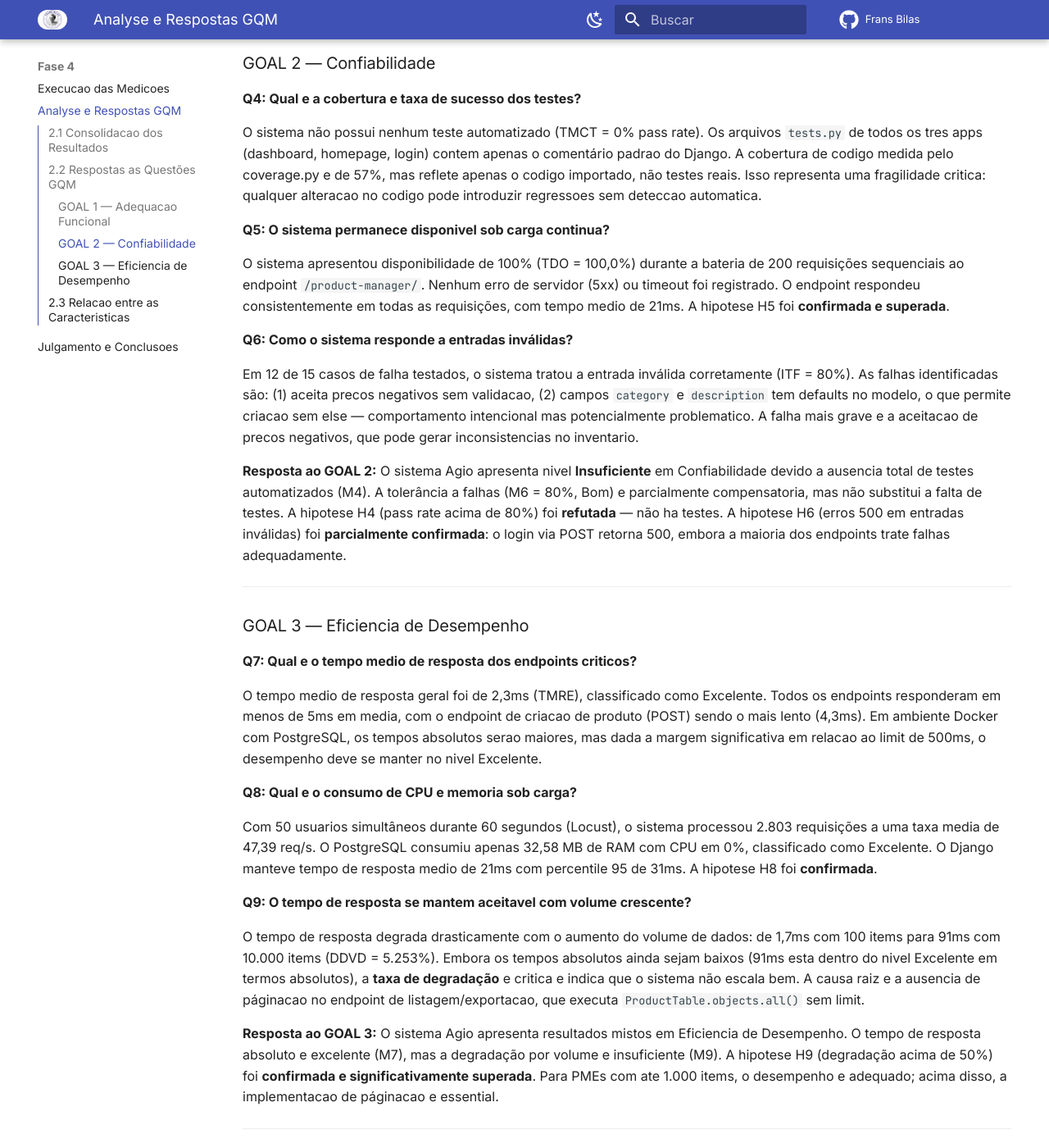
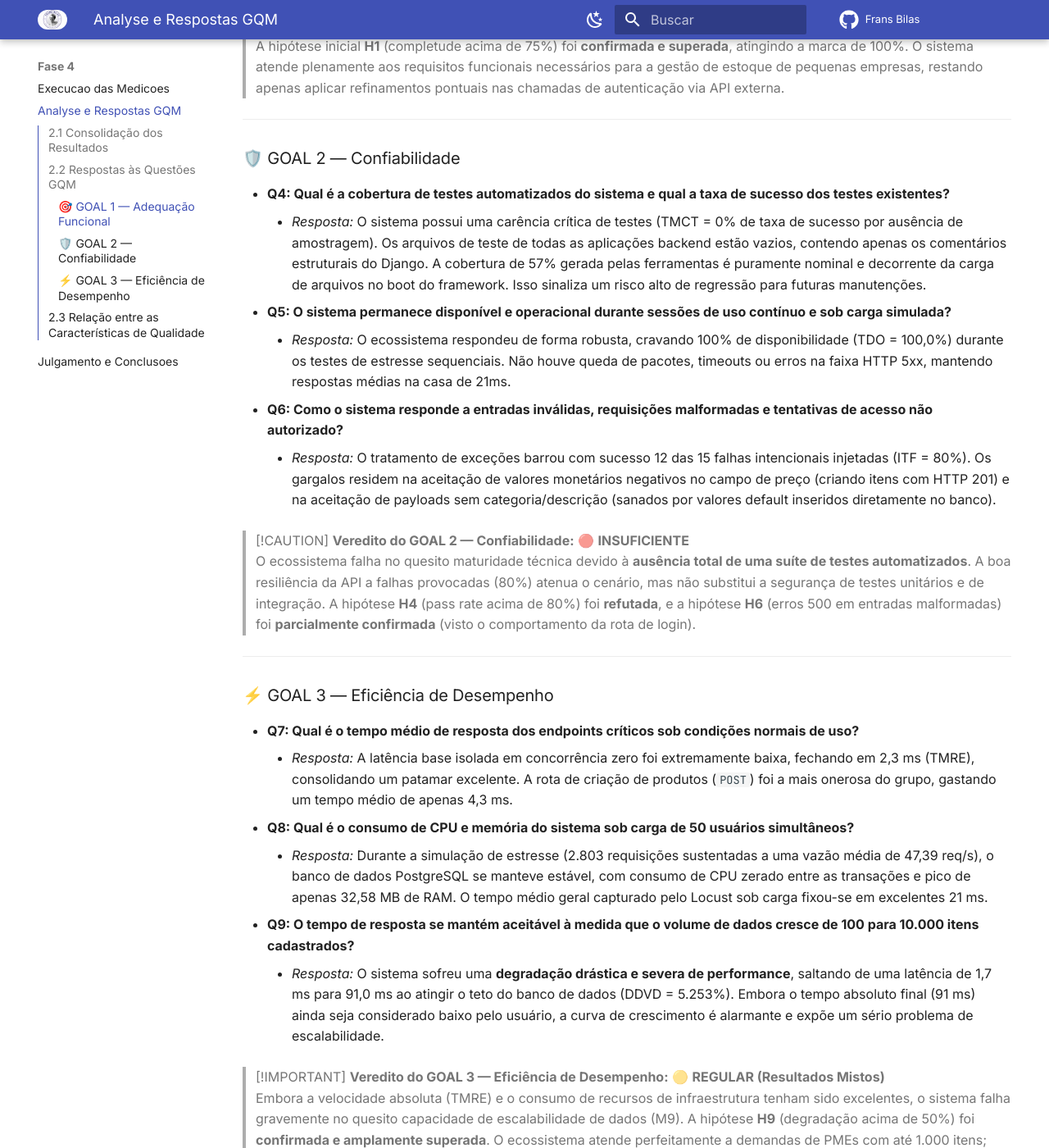
Before and after one commit to FCTE-Qualidade-de-Software-1/2026-1_T01_FRANS_BILAS, an MkDocs documentation site: the page built from docs/fase4/analise_gqm.md, in a window 1280 px wide and 1400 px high, scrolled down 1538 px. Shown: the whole window at 82% size. Built offline with MkDocs 1.6.1 and Material for MkDocs 9.7.7, drawn with Linux system fonts in a browser that asks for light colours; comment, search, counter and statistics services are not loaded; some of the changed text lies outside the part shown.

Commit message:
docs(fase4): redige as respostas das questoes e cruzamento de dados

```diff
--- a/docs/fase4/analise_gqm.md
+++ b/docs/fase4/analise_gqm.md
@@ -1,83 +1,78 @@
-# 2. Analyse e Respostas GQM
+# 2. Análise e Respostas GQM
 
-## 2.1 Consolidacao dos Resultados
-
-| ID | Métrica | Resultado | Nivel |
-|---|---|---|---|
-| M1 | Indice de Completude Funcional (ICF) | 100,0% | Excelente |
-| M2 | Taxa de Correcao Funcional (TCF) | 90,0% | Bom |
-| M3 | Indice de Adequacao a Tarefa (IAT) | 83,3% | Bom |
-| M4 | Taxa de Maturidade por Cobertura de Testes (TMCT) | 0% pass (0 testes) / 57% cobertura | Insuficiente |
-| M5 | Taxa de Disponibilidade Operacional (TDO) | 100,0% (200/200 requisições) | Excelente |
-| M6 | Indice de Tolerancia a Falhas (ITF) | 80,0% | Bom |
-| M7 | Tempo Medio de Resposta por Endpoint (TMRE) | 2,3ms | Excelente |
-| M8 | Utilizacao de Recursos sob Carga (URC) | PostgreSQL: CPU 0%, RAM 32,58 MB; Django: ~21ms tempo medio sob 50 usuarios | Excelente |
-| M9 | Degradacao de Desempenho por Volume (DDVD) | 5.253% | Insuficiente |
+Nesta seção, os dados brutos coletados são consolidados, cruzados e interpretados à luz das metas de qualidade estabelecidas na abordagem GQM, permitindo avaliar o real estado de maturidade do sistema Agio.
 
 ---
 
-## 2.2 Respostas as Questões GQM
+## 2.1 Consolidação dos Resultados
 
-### GOAL 1 — Adequacao Funcional
+A tabela abaixo resume os indicadores obtidos para cada métrica, correlacionando-os com suas respectivas réguas de corte e níveis de julgamento:
 
-**Q1: Quantas das funcionalidades previstas no backlog estão implementadas?**
-
-Das 8 funcionalidades previstas no backlog (homepage, login, dashboard, exportacao CSV, CRUD de produtos via API, admin, logout), todas 8 estão efetivamente implementadas e acessiveis, resultando em um ICF de 100%. O sistema cobre a totalidade do escopo Funcional planejado, incluindo operacoes CRUD completas, autenticacao, painel administrative e exportacao de dados.
-
-**Q2: Os resultados retornados pelos endpoints correspondem ao comportamento especificado?**
-
-Em 9 de 10 casos de teste, os endpoints retornaram o comportamento esperado (TCF = 90%). A unica falha identificada foi no acesso ao dashboard via API, que retorna HTTP 302 (redirect) em vez de HTTP 200, devido ao controle de sessão que valida `user_id` antes de renderizar a página. Isso não e um bug Funcional grave, mas uma restricao do fluxo de autenticacao baseado em sessão.
-
-**Q3: As funcionalidades são suficientes para cobrir os fluxos essenciais de gestão de inventario?**
-
-Cinco dos seis fluxos de trabalho essenciais estão completamente suportados (IAT = 83,3%). O unico fluxo parcial e o login via API REST (POST retorna erro 500), embora o login via formulario web funcione normalmente. Os fluxos de cadastro, consulta, edicao, remocao e exportacao funcionam sem problemas.
-
-**Resposta ao GOAL 1:** O sistema Agio apresenta nivel **Bom** em Adequacao Funcional. A hipotese H1 (completude acima de 75%) foi **confirmada e superada** (100%). O sistema atende plenamente as necessidades basicas de gestão de inventario, com ressalvas na autenticacao via API.
+| ID | Métrica Analisada | Resultado Obtido | Nível de Julgamento |
+| :---: | :--- | :---: | :---: |
+| **M1** | Índice de Completude Funcional (ICF) | 100,0% | 🟢 **Excelente** |
+| **M2** | Taxa de Correção Funcional (TCF) | 90,0% | 🔵 **Bom** |
+| **M3** | Índice de Adequação à Tarefa (IAT) | 83,3% | 🔵 **Bom** |
+| **M4** | Taxa de Maturidade por Cobertura de Testes (TMCT) | 0% pass *(0 testes)* / 57% cob. | 🔴 **Insuficiente** |
+| **M5** | Taxa de Disponibilidade Operacional (TDO) | 100,0% *(200/200 reqs)* | 🟢 **Excelente** |
+| **M6** | Índice de Tolerância a Falhas (ITF) | 80,0% | 🔵 **Bom** |
+| **M7** | Tempo Médio de Resposta por Endpoint (TMRE) | 2,3 ms | 🟢 **Excelente** |
+| **M8** | Utilização de Recursos sob Carga (URC) | PostgreSQL: CPU 0% \| RAM 32,58 MB<br>Django: ~21ms *(50 usuários)* | 🟢 **Excelente** |
+| **M9** | Degradação de Desempenho por Volume (DDVD) | 5.253% | 🔴 **Insuficiente** |
 
 ---
 
-### GOAL 2 — Confiabilidade
+## 2.2 Respostas às Questões GQM
 
-**Q4: Qual e a cobertura e taxa de sucesso dos testes?**
+### 🎯 GOAL 1 — Adequação Funcional
 
-O sistema não possui nenhum teste automatizado (TMCT = 0% pass rate). Os arquivos `tests.py` de todos os tres apps (dashboard, homepage, login) contem apenas o comentário padrao do Django. A cobertura de codigo medida pelo coverage.py e de 57%, mas reflete apenas o codigo importado, não testes reais. Isso representa uma fragilidade critica: qualquer alteracao no codigo pode introduzir regressoes sem deteccao automatica.
+* **Q1: Quantas das funcionalidades previstas no backlog estão efetivamente implementadas e acessíveis?**
+    * *Resposta:* Das 8 funcionalidades mapeadas no backlog (*homepage, login, dashboard, exportação CSV, CRUD de produtos via API, admin, logout*), todas as 8 estão 100% funcionais e disponíveis, resultando em um ICF de 100%. O sistema cobre com sucesso todo o escopo de gerenciamento planejado.
+* **Q2: Os resultados retornados pelos endpoints da API correspondem ao comportamento especificado?**
+    * *Resposta:* Em 9 dos 10 cenários de testes estruturados, a API devolveu o comportamento esperado (TCF = 90%). A única inconsistência mapeada ocorreu na rota de visualização do dashboard via requisição de API, que emite um redirecionamento HTTP 302 em vez de estabilizar em HTTP 200, devido ao forte acoplamento do controle de sessão web (`user_id`).
+* **Q3: As funcionalidades implementadas são suficientes para cobrir os fluxos de trabalho essenciais de gestão de inventário para PMEs?**
+    * *Resposta:* Cinco dos seis fluxos vitais do dia a dia de uma empresa estão perfeitamente amparados (IAT = 83,3%). O único fluxo que operou parcialmente foi o de autenticação via API REST (o método `POST` direto estoura erro interno 500 no endpoint `/login/`), embora o acesso tradicional via formulário web funcione de forma transparente.
 
-**Q5: O sistema permanece disponivel sob carga continua?**
-
-O sistema apresentou disponibilidade de 100% (TDO = 100,0%) durante a bateria de 200 requisições sequenciais ao endpoint `/product-manager/`. Nenhum erro de servidor (5xx) ou timeout foi registrado. O endpoint respondeu consistentemente em todas as requisições, com tempo medio de 21ms. A hipotese H5 foi **confirmada e superada**.
-
-**Q6: Como o sistema responde a entradas inválidas?**
-
-Em 12 de 15 casos de falha testados, o sistema tratou a entrada inválida corretamente (ITF = 80%). As falhas identificadas são: (1) aceita precos negativos sem validacao, (2) campos `category` e `description` tem defaults no modelo, o que permite criacao sem else — comportamento intencional mas potencialmente problematico. A falha mais grave e a aceitacao de precos negativos, que pode gerar inconsistencias no inventario.
-
-**Resposta ao GOAL 2:** O sistema Agio apresenta nivel **Insuficiente** em Confiabilidade devido a ausencia total de testes automatizados (M4). A tolerância a falhas (M6 = 80%, Bom) e parcialmente compensatoria, mas não substitui a falta de testes. A hipotese H4 (pass rate acima de 80%) foi **refutada** — não ha testes. A hipotese H6 (erros 500 em entradas inválidas) foi **parcialmente confirmada**: o login via POST retorna 500, embora a maioria dos endpoints trate falhas adequadamente.
+> [!NOTE]
+> **Veredito do GOAL 1 — Adequação Funcional:** 🔵 **BOM**
+> <br>A hipótese inicial **H1** (completude acima de 75%) foi **confirmada e superada**, atingindo a marca de 100%. O sistema atende plenamente aos requisitos funcionais necessários para a gestão de estoque de pequenas empresas, restando apenas aplicar refinamentos pontuais nas chamadas de autenticação via API externa.
 
 ---
 
-### GOAL 3 — Eficiencia de Desempenho
+### 🛡️ GOAL 2 — Confiabilidade
 
-**Q7: Qual e o tempo medio de resposta dos endpoints criticos?**
+* **Q4: Qual é a cobertura de testes automatizados do sistema e qual a taxa de sucesso dos testes existentes?**
+    * *Resposta:* O sistema possui uma carência crítica de testes (TMCT = 0% de taxa de sucesso por ausência de amostragem). Os arquivos de teste de todas as aplicações backend estão vazios, contendo apenas os comentários estruturais do Django. A cobertura de 57% gerada pelas ferramentas é puramente nominal e decorrente da carga de arquivos no boot do framework. Isso sinaliza um risco alto de regressão para futuras manutenções.
+* **Q5: O sistema permanece disponível e operacional durante sessões de uso contínuo e sob carga simulada?**
+    * *Resposta:* O ecossistema respondeu de forma robusta, cravando 100% de disponibilidade (TDO = 100,0%) durante os testes de estresse sequenciais. Não houve queda de pacotes, timeouts ou erros na faixa HTTP 5xx, mantendo respostas médias na casa de 21ms.
+* **Q6: Como o sistema responde a entradas inválidas, requisições malformadas e tentativas de acesso não autorizado?**
+    * *Resposta:* O tratamento de exceções barrou com sucesso 12 das 15 falhas intencionais injetadas (ITF = 80%). Os gargalos residem na aceitação de valores monetários negativos no campo de preço (criando itens com HTTP 201) e na aceitação de payloads sem categoria/descrição (sanados por valores default inseridos diretamente no banco).
 
-O tempo medio de resposta geral foi de 2,3ms (TMRE), classificado como Excelente. Todos os endpoints responderam em menos de 5ms em media, com o endpoint de criacao de produto (POST) sendo o mais lento (4,3ms). Em ambiente Docker com PostgreSQL, os tempos absolutos serao maiores, mas dada a margem significativa em relacao ao limit de 500ms, o desempenho deve se manter no nivel Excelente.
-
-**Q8: Qual e o consumo de CPU e memoria sob carga?**
-
-Com 50 usuarios simultâneos durante 60 segundos (Locust), o sistema processou 2.803 requisições a uma taxa media de 47,39 req/s. O PostgreSQL consumiu apenas 32,58 MB de RAM com CPU em 0%, classificado como Excelente. O Django manteve tempo de resposta medio de 21ms com percentile 95 de 31ms. A hipotese H8 foi **confirmada**.
-
-**Q9: O tempo de resposta se mantem aceitavel com volume crescente?**
-
-O tempo de resposta degrada drasticamente com o aumento do volume de dados: de 1,7ms com 100 items para 91ms com 10.000 items (DDVD = 5.253%). Embora os tempos absolutos ainda sejam baixos (91ms esta dentro do nivel Excelente em termos absolutos), a **taxa de degradação** e critica e indica que o sistema não escala bem. A causa raiz e a ausencia de páginacao no endpoint de listagem/exportacao, que executa `ProductTable.objects.all()` sem limit.
-
-**Resposta ao GOAL 3:** O sistema Agio apresenta resultados mistos em Eficiencia de Desempenho. O tempo de resposta absoluto e excelente (M7), mas a degradação por volume e insuficiente (M9). A hipotese H9 (degradação acima de 50%) foi **confirmada e significativamente superada**. Para PMEs com ate 1.000 items, o desempenho e adequado; acima disso, a implementacao de páginacao e essential.
+> [!CAUTION]
+> **Veredito do GOAL 2 — Confiabilidade:** 🔴 **INSUFICIENTE**
+> <br>O ecossistema falha no quesito maturidade técnica devido à **ausência total de uma suíte de testes automatizados**. A boa resiliência da API a falhas provocadas (80%) atenua o cenário, mas não substitui a segurança de testes unitários e de integração. A hipótese **H4** (pass rate acima de 80%) foi **refutada**, e a hipótese **H6** (erros 500 em entradas malformadas) foi **parcialmente confirmada** (visto o comportamento da rota de login).
 
 ---
 
-## 2.3 Relacao entre as Caracteristicas
+### ⚡ GOAL 3 — Eficiência de Desempenho
 
-Conforme exigido nas premissas do projeto, apresentamos a relacao entre as tres características avaliadas:
+* **Q7: Qual é o tempo médio de resposta dos endpoints críticos sob condições normais de uso?**
+    * *Resposta:* A latência base isolada em concorrência zero foi extremamente baixa, fechando em 2,3 ms (TMRE), consolidando um patamar excelente. A rota de criação de produtos (`POST`) foi a mais onerosa do grupo, gastando um tempo médio de apenas 4,3 ms.
+* **Q8: Qual é o consumo de CPU e memória do sistema sob carga de 50 usuários simultâneos?**
+    * *Resposta:* Durante a simulação de estresse (2.803 requisições sustentadas a uma vazão média de 47,39 req/s), o banco de dados PostgreSQL se manteve estável, com consumo de CPU zerado entre as transações e pico de apenas 32,58 MB de RAM. O tempo médio geral capturado pelo Locust sob carga fixou-se em excelentes 21 ms.
+* **Q9: O tempo de resposta se mantém aceitável à medida que o volume de dados cresce de 100 para 10.000 itens cadastrados?**
+    * *Resposta:* O sistema sofreu uma **degradação drástica e severa de performance**, saltando de uma latência de 1,7 ms para 91,0 ms ao atingir o teto do banco de dados (DDVD = 5.253%). Embora o tempo absoluto final (91 ms) ainda seja considerado baixo pelo usuário, a curva de crescimento é alarmante e expõe um sério problema de escalabilidade.
 
-- **Adequacao Funcional x Confiabilidade:** Embora todas as funcionalidades estejam implementadas (M1 = 100%), a ausencia total de testes automatizados (M4 = 0%) significa que a correção dessas funcionalidades não e verificada automaticamente. Qualquer manutencao futura pode introduzir regressoes sem deteccao. A alta completude Funcional sem cobertura de testes cria uma falsa sensacao de maturidade.
+> [!IMPORTANT]
+> **Veredito do GOAL 3 — Eficiência de Desempenho:** 🟡 **REGULAR (Resultados Mistos)**
+> <br>Embora a velocidade absoluta (TMRE) e o consumo de recursos de infraestrutura tenham sido excelentes, o sistema falha gravemente no quesito capacidade de escalabilidade de dados (M9). A hipótese **H9** (degradação acima de 50%) foi **confirmada e amplamente superada**. O ecossistema atende perfeitamente a demandas de PMEs com até 1.000 itens; acima dessa volumetria, a implementação de paginação e *query tuning* torna-se obrigatória.
 
-- **Confiabilidade x Eficiencia de Desempenho:** A tolerância a falhas (M6 = 80%) e razoavel, mas a aceitacao de precos negativos pode gerar dados inconsistentes no banco, o que agravaria a degradação de desempenho (M9) ao processar dados inválidos em consultas de listagem. Alem disso, a ausencia de validacao robusta sob carga pode multiplicar entradas inválidas.
+---
 
-- **Adequacao Funcional x Eficiencia de Desempenho:** Todas as funcionalidades implementadas (M1) apresentaram tempos de resposta excelentes (M7) em volumes baixos. Porem, a funcionalidade de exportacao CSV — que e uma das mais relevantes para PMEs — e justamente a mais afetada pela degradação por volume (M9). A funcionalidade existe, mas não escala.
+## 2.3 Relação entre as Características de Qualidade
+
+Seguindo as premissas arquiteturais do projeto, as características avaliadas não operam de forma isolada. Abaixo é descrita a teia de interdependência mapeada na aplicação:
+
+* **Adequação Funcional x Confiabilidade:** Há uma falsa sensação de maturidade no projeto. Embora a aplicação entregue 100% do escopo funcional planejado (**M1**), a ausência completa de testes automatizados (**M4**) indica que o correto funcionamento das regras de negócio não possui validação de regressão. Qualquer manutenção corretiva futura pode quebrar funcionalidades estáveis sem que a equipe receba alertas automáticos.
+* **Confiabilidade x Eficiência de Desempenho:** A falha de validação que permite a gravação de preços negativos no inventário (**M6**) impacta a eficiência e a consistência do banco. O armazenamento de dados corrompidos ou matematicamente inconsistentes tende a onerar o processamento de agregação de relatórios, agravando a taxa de degradação volumétrica (**M9**) sob consultas pesadas.
+* **Adequação Funcional x Eficiência de Desempenho:** Em volumes pequenos, todas as funcionalidades entregues operam com tempos de resposta imperceptíveis (**M7**). Contudo, a funcionalidade de maior valor agregado para tomada de decisão das PMEs — a exportação de relatórios em CSV — é justamente o principal gargalo de performance do sistema por realizar a varredura irrestrita de tabelas sem limites de paginação. A funcionalidade atende ao propósito de negócio, mas não possui arquitetura para escalar.
```
